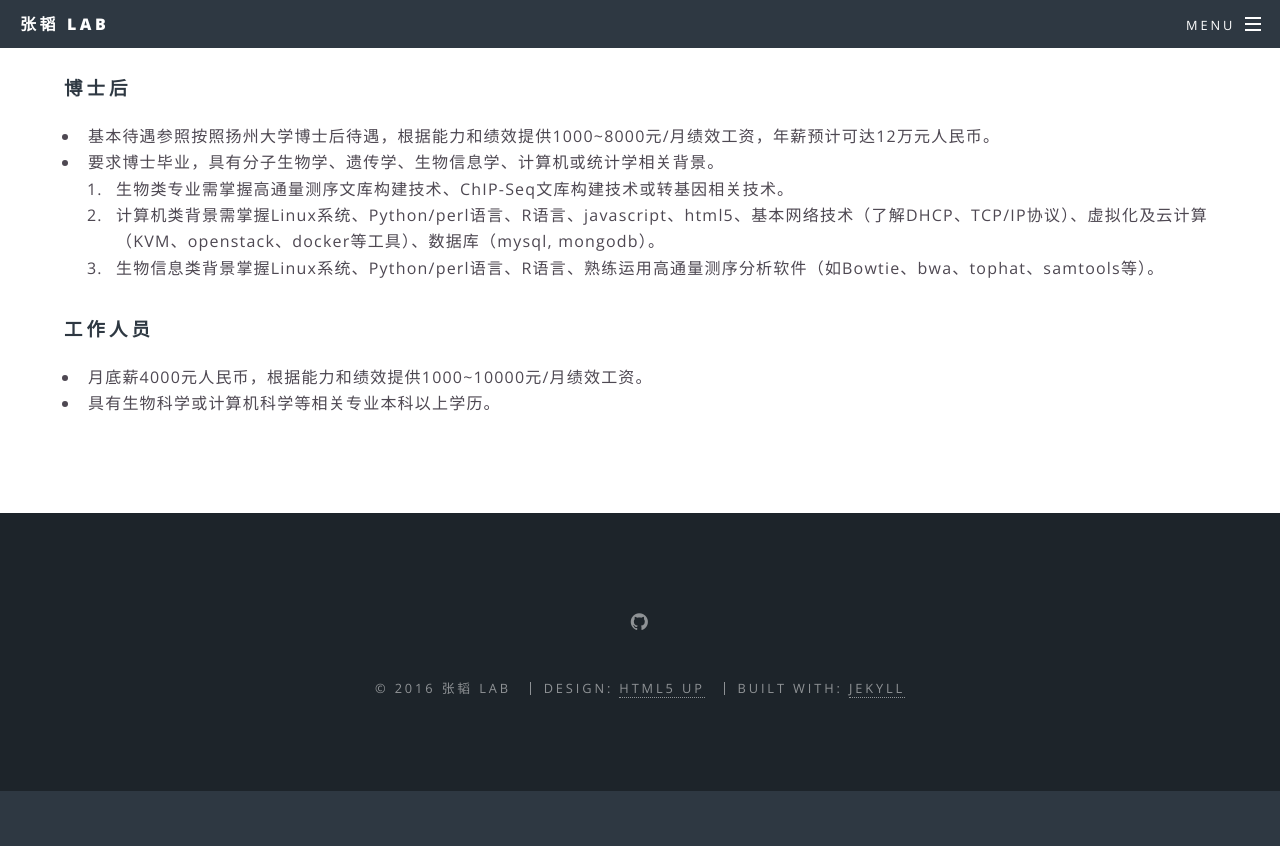
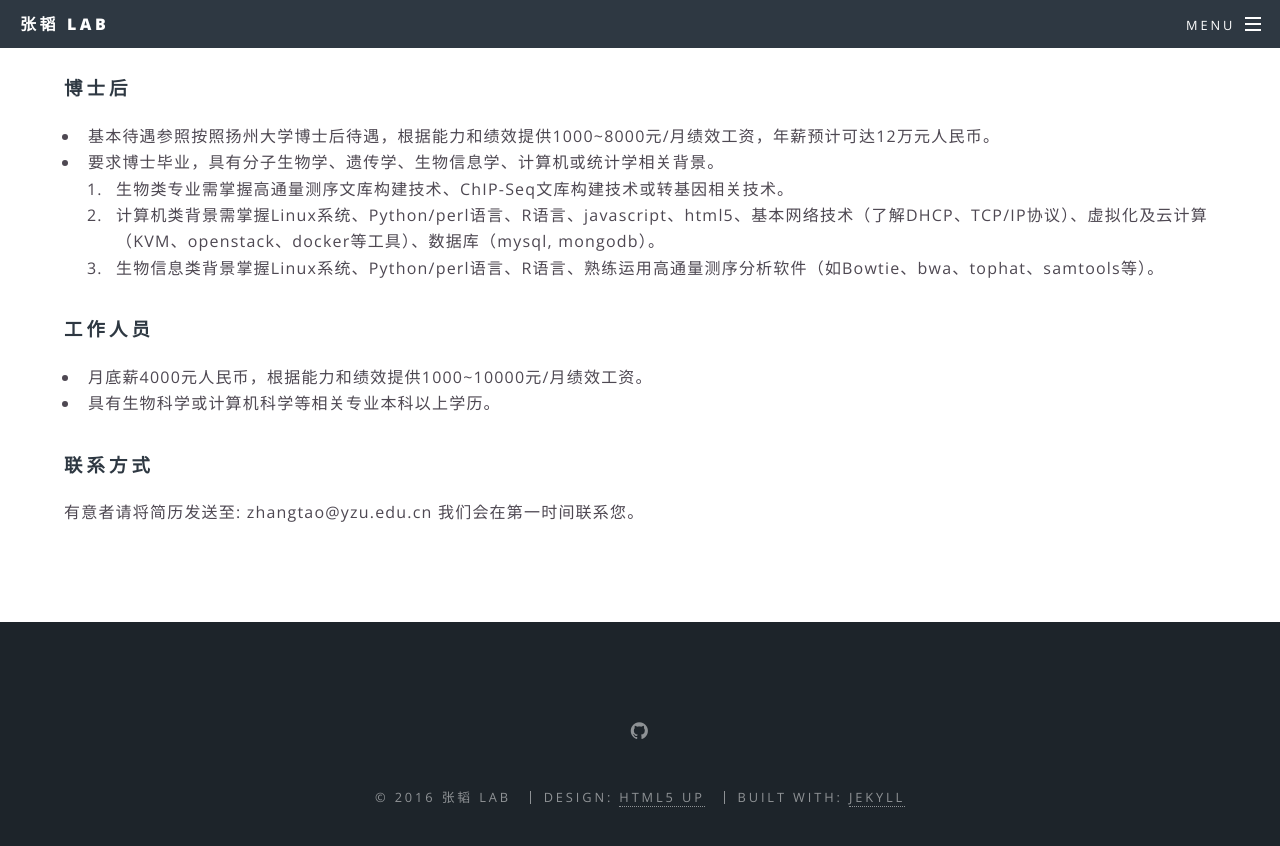
Before and after one commit to zhangtaolab/zhangtaolab.github.io, a Jekyll site: the page built from _pages/jobs.md, in a window 1280 px wide and 900 px high, scrolled down 643 px. Shown: the top 846 px of the window. Built offline with Jekyll 4.4.1, drawn with Linux system fonts in a browser that asks for light colours; before the commit the page ends 1434 px from its top, so only the background shows below that.

Commit message:
联系方式

```diff
--- a/_pages/jobs.md
+++ b/_pages/jobs.md
@@ -26,3 +26,7 @@ title: 招聘信息
 ### 工作人员
 - 月底薪4000元人民币，根据能力和绩效提供1000~10000元/月绩效工资。
 - 具有生物科学或计算机科学等相关专业本科以上学历。
+
+
+### 联系方式
+有意者请将简历发送至: zhangtao@yzu.edu.cn 我们会在第一时间联系您。
```
